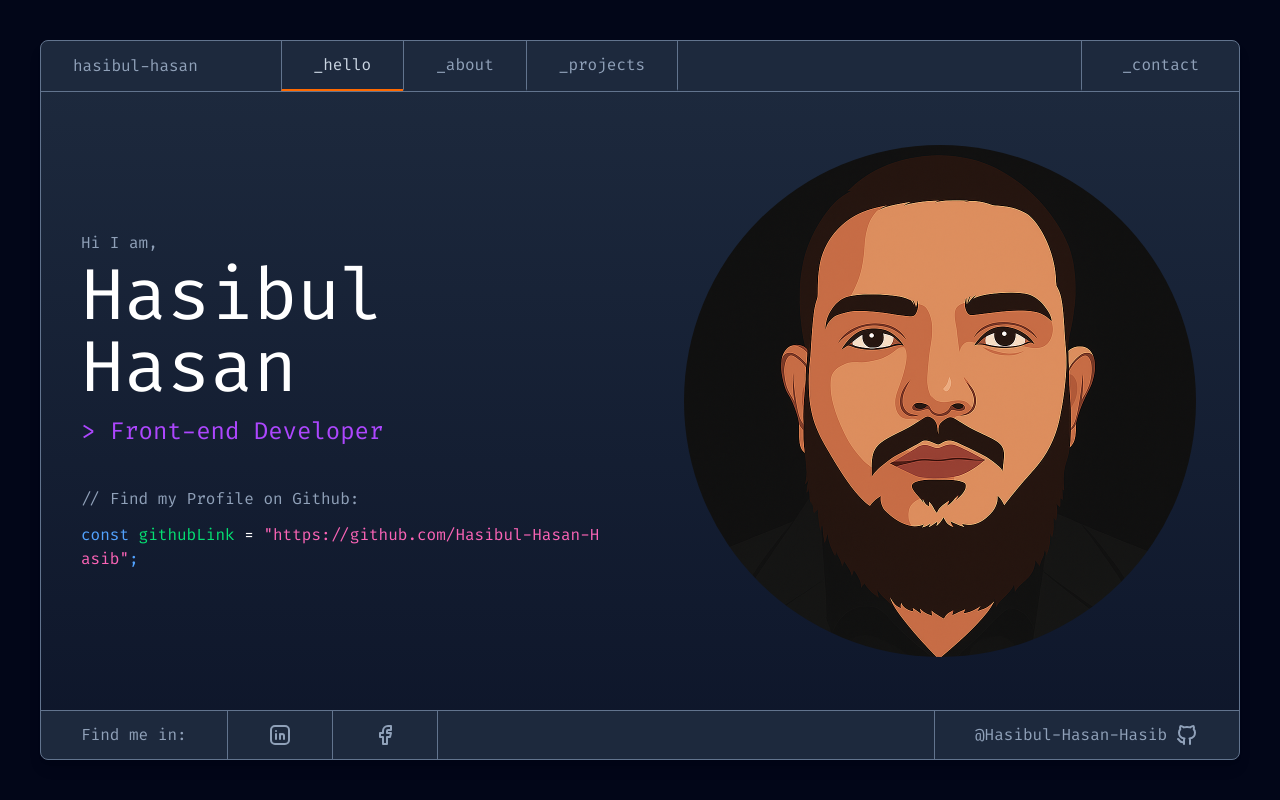
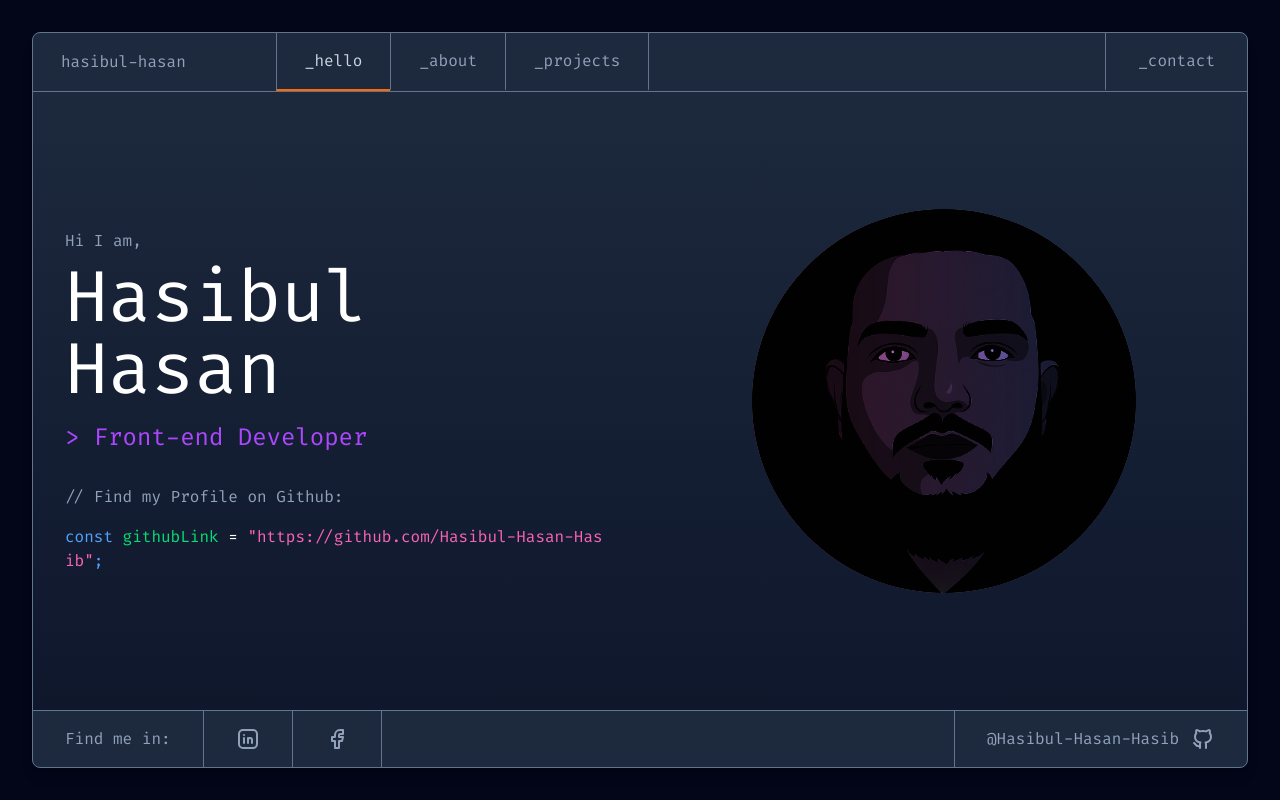
Before and after one commit to Hasibul-Hasan-Hasib/portfolio-v2, a React (Vite) app: page / in a window 1280 px wide. Built offline with nearby package versions, Linux system fonts and the light colour scheme; a web font is replaced by a local one.

Commit message:
feat: enhance Home page with glitch animations and update About page content

```diff
--- a/src/index.css
+++ b/src/index.css
@@ -1,18 +1,39 @@
 @import "tailwindcss";
 
 body {
-  font-family: "Fira Code";
+  font-family: "Fira Code", monospace;
 }
 
 @theme {
-  --spacing-1: 2px;
-  --spacing-2: 4px;
-  --spacing-3: 8px;
-  --spacing-4: 12px;
-  --spacing-5: 16px;
-  --spacing-6: 24px;
-  --spacing-7: 32px;
-  --spacing-8: 40px;
-  --spacing-9: 48px;
-  --spacing-10: 64px;
+  /* 🎨 glitch animations */
+  --animate-glitch-shake: glitch-shake 10s infinite;
+  --animate-glitch-shake-slow: glitch-shake 8s infinite;
+  --animate-glitch-shake-fast: glitch-shake 3s infinite;
+  --animate-glitch-flash: glitch-flash 1s infinite;
+  --animate-float: float 20s ease-in-out infinite;
+
+  @keyframes glitch-shake {
+    0%, 100% { transform: translate(0,0); }
+    10% { transform: translate(-5px,-3px); }
+    20% { transform: translate(5px,3px); }
+    30% { transform: translate(-3px,5px); }
+    40% { transform: translate(3px,-5px); }
+    50% { transform: translate(-5px,3px); }
+    60% { transform: translate(5px,-3px); }
+    70% { transform: translate(-3px,-5px); }
+    80% { transform: translate(3px,5px); }
+    90% { transform: translate(-2px,2px); }
+  }
+
+  @keyframes glitch-flash {
+    0%, 100% { opacity: 0; }
+    25% { opacity: 25; }
+    50% { opacity: 50; }
+    75% { opacity: 75; }
+  }
+
+  @keyframes float {
+    0%, 100% { transform: translateY(0); }
+    50% { transform: translateY(-10px); }
+  }
 }
--- a/src/pages/About.jsx
+++ b/src/pages/About.jsx
@@ -3,7 +3,7 @@ import React from 'react';
 const About = () => {
     return (
         <div>
-            this is about page
+
         </div>
     );
 };
--- a/src/pages/Home.jsx
+++ b/src/pages/Home.jsx
@@ -4,9 +4,37 @@ const Home = () => {
     return (
         <section className="grid grid-cols-1 md:grid-cols-10 place-items-center min-h-[calc(100vh-11.35rem)] bg-gradient-to-b from-slate-800 to-slate-900 text-white">
             <HomeHeroSection />
+
             <div className="col-span-5 p-8 hidden md:block">
-                <img className="w-lg rounded-[50%]" src="ChatGPT Image Aug 18, 2025, 01_30_44 AM.png" alt="" />
+                <div className="relative w-64 h-64 md:w-96 md:h-96 mx-auto rounded-full overflow-hidden animate-float
+                before:absolute before:inset-0 before:rounded-full before:p-[2px]
+                before:bg-gradient-to-r before:from-pink-500 before:to-blue-500 before:animate-pulse before:blur-lg">
+
+                    {/* Red glitch */}
+                    <div
+                        className="absolute inset-0 bg-cover bg-center mix-blend-multiply grayscale bg-slate-700
+               animate-glitch-shake animate-glitch-flash"
+                        style={{ backgroundImage: "url('/ChatGPT Image Aug 18, 2025, 01_30_44 AM.png')" }}
+                    ></div>
+
+                    {/* Blue glitch */}
+                    <div
+                        className="absolute inset-0 bg-cover bg-center mix-blend-multiply grayscale bg-pink-700
+               animate-glitch-shake-slow animate-glitch-flash"
+                        style={{ backgroundImage: "url('/ChatGPT Image Aug 18, 2025, 01_30_44 AM.png')" }}
+                    ></div>
+
+                    {/* Green glitch */}
+                    <div
+                        className="absolute inset-0 bg-cover bg-center mix-blend-multiply grayscale bg-green-700
+               animate-glitch-shake-fast animate-glitch-flash"
+                        style={{ backgroundImage: "url('/ChatGPT Image Aug 18, 2025, 01_30_44 AM.png')" }}
+                    ></div>
+
+                </div>
+
             </div>
+
         </section>
 
     );
```
